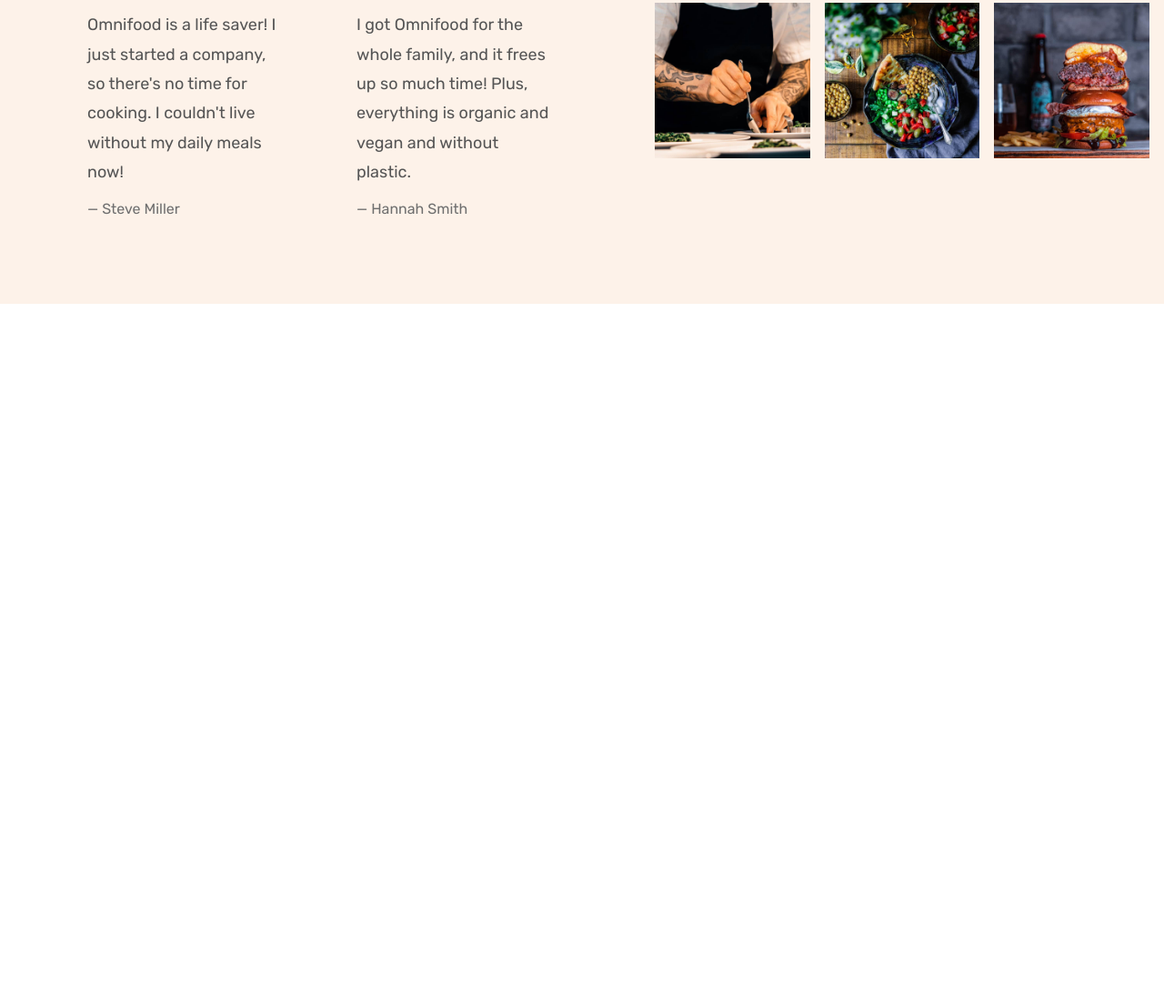
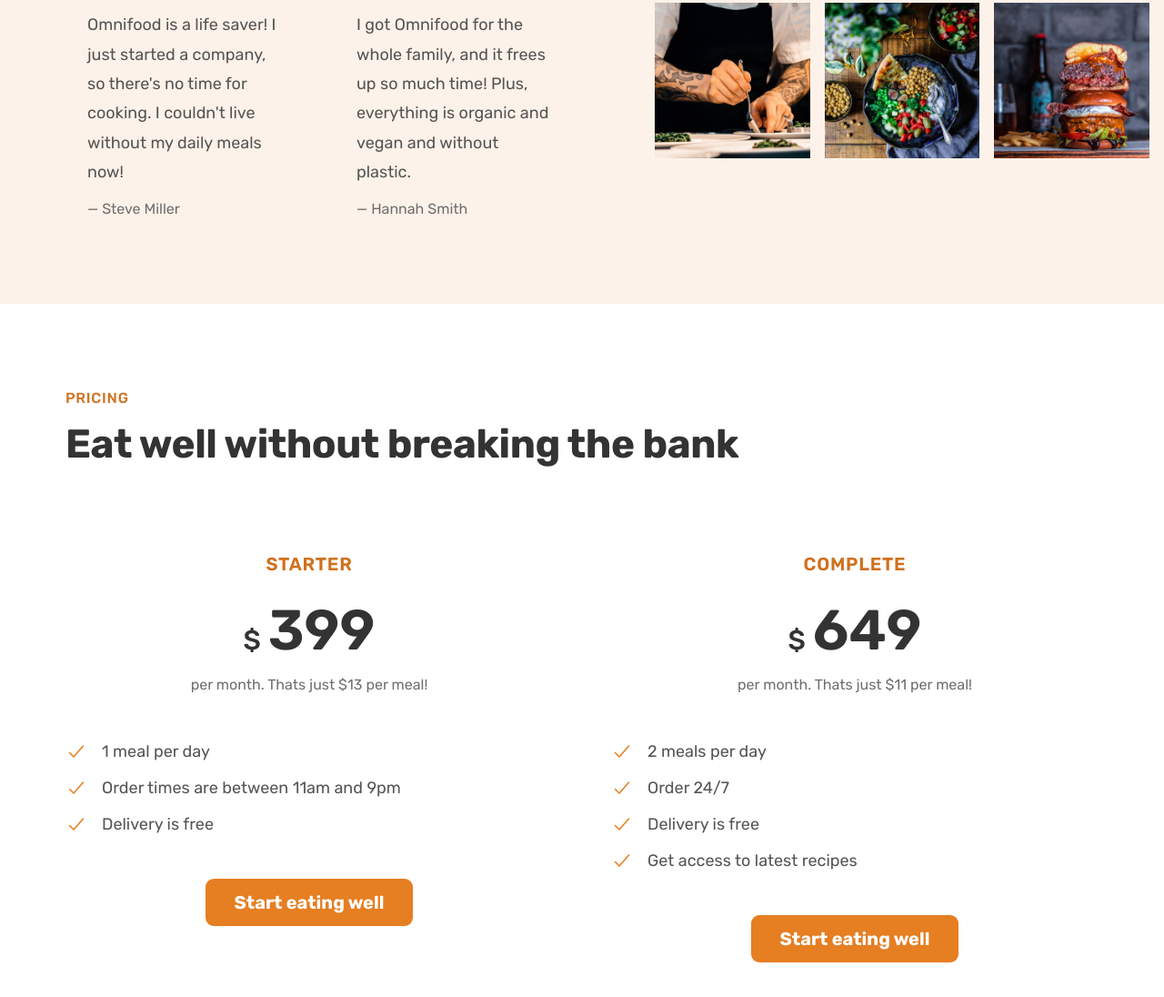
Before and after one commit to sagormajomder/Omnifood, a plain HTML site: page index.html in a window 1280 px wide. Shown: the part 4265-5361 px from the top of the page at 91% size. Before the commit the page ends 4599 px from the top, so only its background shows below. Drawn offline with nearby package versions, Linux system fonts and the light colour scheme.

Commit message:
half is done of pricing table

```diff
--- a/css/general.css
+++ b/css/general.css
@@ -190,3 +190,20 @@ strong {
 .center-text {
    text-align: center;
 }
+
+.list {
+   list-style: none;
+   display: flex;
+   flex-direction: column;
+   gap: 1.6rem;
+}
+.list-item {
+   font-size: 1.8rem;
+   display: flex;
+   align-items: center;
+   gap: 1.6rem;
+}
+.list-icon {
+   font-size: 2.4rem;
+   color: #e67e22;
+}
--- a/css/style.css
+++ b/css/style.css
@@ -230,23 +230,6 @@
    color: #e67e22;
 }
 
-.list {
-   list-style: none;
-   display: flex;
-   flex-direction: column;
-   gap: 1.6rem;
-}
-.list-item {
-   font-size: 1.8rem;
-   display: flex;
-   align-items: center;
-   gap: 1.6rem;
-}
-.list-icon {
-   font-size: 2.4rem;
-   color: #e67e22;
-}
-
 .all-recepies {
    text-align: center;
    font-size: 1.8rem;
@@ -302,3 +285,44 @@
 .gallery-item img:hover {
    transform: scale(1.1);
 }
+/* /////////////////////////// */
+/* Pricing section */
+/* /////////////////////////// */
+.section-pricing {
+   padding: 9.6rem 0;
+}
+
+.plan-header {
+   text-align: center;
+   margin-bottom: 4.8rem;
+}
+.plan-name {
+   color: #cf711f;
+   text-transform: uppercase;
+   font-weight: 600;
+   font-size: 2rem;
+   letter-spacing: 0.75px;
+   margin-bottom: 3.2rem;
+}
+
+.plan-price {
+   font-size: 6.2rem;
+   font-weight: 600;
+   color: #333;
+   margin-bottom: 1.6rem;
+}
+.plan-price span {
+   font-size: 3rem;
+   font-weight: 500;
+   margin-right: 0.8rem;
+}
+
+.plan-text {
+   font-size: 1.6rem;
+   line-height: 1.6;
+   color: #6f6f6f;
+}
+.plan-sign-up {
+   text-align: center;
+   margin-top: 4.8rem;
+}
--- a/index.html
+++ b/index.html
@@ -491,6 +491,99 @@
          </section>
 
          <!-- END section testimonials -->
+         <!-- Start Section pricing -->
+         <section class="section-pricing">
+            <div class="container">
+               <span class="subheading">Pricing</span>
+               <h2 class="heading-secondary">
+                  Eat well without breaking the bank
+               </h2>
+            </div>
+            <div class="container grid grid--2--cols">
+               <div class="pricing-plan">
+                  <header class="plan-header">
+                     <p class="plan-name">Starter</p>
+                     <p class="plan-price"><span>$</span>399</p>
+                     <p class="plan-text">
+                        per month. Thats just $13 per meal!
+                     </p>
+                  </header>
+                  <ul class="list">
+                     <li class="list-item">
+                        <ion-icon
+                           class="list-icon"
+                           name="checkmark-outline"
+                        ></ion-icon>
+                        <span>1 meal per day</span>
+                     </li>
+                     <li class="list-item">
+                        <ion-icon
+                           class="list-icon"
+                           name="checkmark-outline"
+                        ></ion-icon>
+                        <span>Order times are between 11am and 9pm</span>
+                     </li>
+                     <li class="list-item">
+                        <ion-icon
+                           class="list-icon"
+                           name="checkmark-outline"
+                        ></ion-icon>
+                        <span>Delivery is free</span>
+                     </li>
+                  </ul>
+                  <div class="plan-sign-up">
+                     <a class="btn btn--full" href="#" target="_blank"
+                        >Start eating well</a
+                     >
+                  </div>
+               </div>
+               <div class="pricing-plan">
+                  <header class="plan-header">
+                     <p class="plan-name">Complete</p>
+                     <p class="plan-price"><span>$</span>649</p>
+                     <p class="plan-text">
+                        per month. Thats just $11 per meal!
+                     </p>
+                  </header>
+                  <ul class="list">
+                     <li class="list-item">
+                        <ion-icon
+                           class="list-icon"
+                           name="checkmark-outline"
+                        ></ion-icon>
+                        <span>2 meals per day</span>
+                     </li>
+                     <li class="list-item">
+                        <ion-icon
+                           class="list-icon"
+                           name="checkmark-outline"
+                        ></ion-icon>
+                        <span>Order 24/7</span>
+                     </li>
+                     <li class="list-item">
+                        <ion-icon
+                           class="list-icon"
+                           name="checkmark-outline"
+                        ></ion-icon>
+                        <span>Delivery is free</span>
+                     </li>
+                     <li class="list-item">
+                        <ion-icon
+                           class="list-icon"
+                           name="checkmark-outline"
+                        ></ion-icon>
+                        <span>Get access to latest recipes</span>
+                     </li>
+                  </ul>
+                  <div class="plan-sign-up">
+                     <a class="btn btn--full" href="#" target="_blank"
+                        >Start eating well</a
+                     >
+                  </div>
+               </div>
+            </div>
+         </section>
+         <!-- End Section pricing -->
       </main>
       <!-- Icon Script -->
       <script
```
Also changed, not shown: style.css (deleted).
